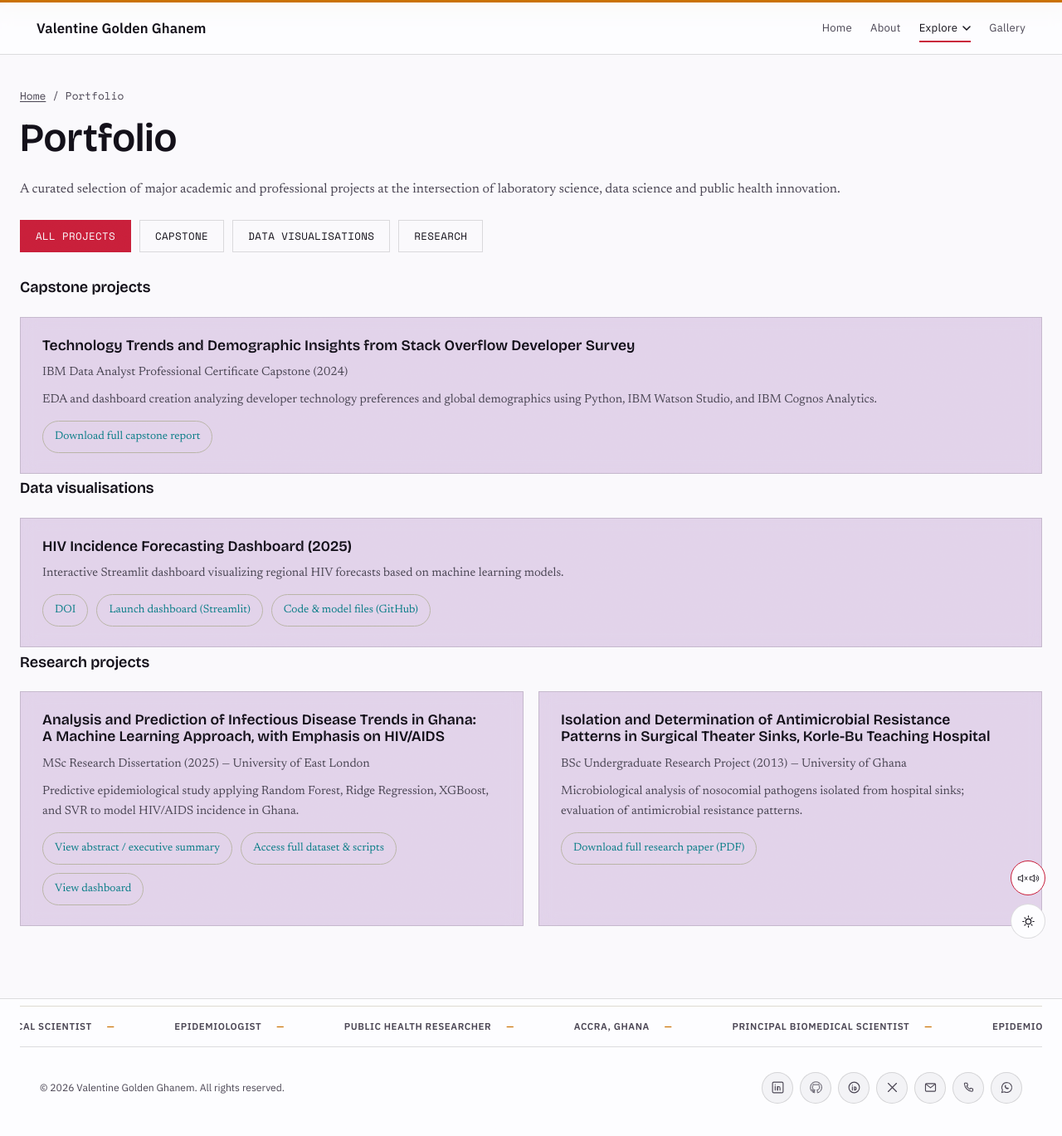
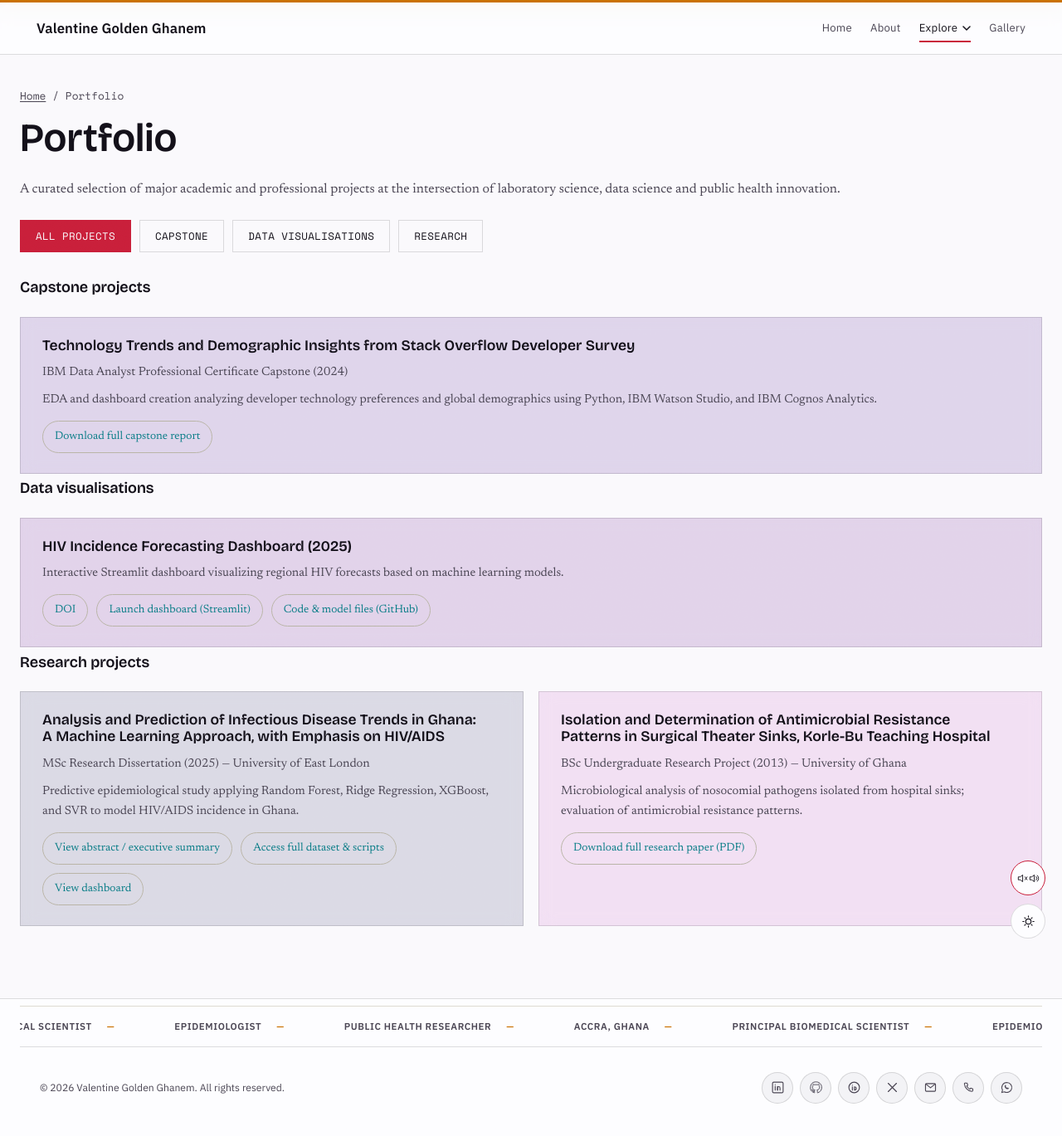
Before and after one commit to valentineghanem-bit/valentineghanem-bit.github.io, a Jekyll site: the page built from portfolio/index.md, in a window 1280 px wide and 1400 px high, scrolled down 38 px. Shown: the top 1369 px of the window at 83% size. Built offline with Jekyll 4.4.1, drawn with Linux system fonts in a browser that asks for light colours; nearby versions of some CDN libraries; library files that are not in the unit come from our copies.

Commit message:
Hero layout/background fixes, and reverse the single-accent colour rule per direct feedback
Hero: anchors the text column to the row's bottom edge (align-self:
flex-end, was center) instead of centering it in a row whose height is set
by the portrait -- any slack now collects above the eyebrow line as
breathing room, not below the CTAs as dead space. Removes round 21's dot-
grid + radial-glow background layers entirely, per direct feedback calling
the result an ugly "burnout"/glazed-screen look -- back to the plain
two-stop violet-to-white wash. Colours the typed job-title text with the
page accent instead of muted grey so the one continuously-animating part
of the hero doesn't read as static leftover text.

Colour system: explicit, repeated direct feedback rejected round 19's
single-consistent-accent finding for repeated UI chrome -- reverted stat
suffixes, toc-cards, and bento-tint to genuine multi-colour cycling, this
time covering all 6 palette hues. Found and fixed a real bug while doing
this: CSS :nth-child counts a child's position among same-parent siblings
only, and several pages split their bento-tint cards across multiple
separate section containers, so the color cycle was silently restarting
at 1 in every group and never reaching hues 4-6. Added a small site.js
pass that tags each card with its true page-wide position instead.

```diff
--- a/assets/css/hero-v2.css
+++ b/assets/css/hero-v2.css
@@ -21,23 +21,15 @@
      out of the base page canvas everywhere else). Same wash the isolated
      portrait sits against -- no separate photo background to reconcile
      with it, since the portrait PNG has none.
-     Round 20: the flat two-stop gradient alone read as plain white --
-     layered in a fine ambient dot-field (echoes the site's own "kinetic
-     data-node" motif as a base texture, not just the literal helix
-     sprites) plus two soft off-centre colour glows, borrowed from a
-     mood-board reference's ambient-light technique but tuned down hard
-     for a light base (that reference runs the same idea on a near-black
-     canvas at far higher opacity -- copied directly here it would look
-     like dirt, not atmosphere). Layer order below is paint order,
-     frontmost first. */
+     Round 20 layered a fine dot-grid + two off-centre colour glows on top
+     of this, borrowed from a mood-board reference's ambient-light
+     technique. Round 22 direct feedback called the result an ugly
+     "burnout"/glazed-screen look and asked for it removed -- reverted to
+     the plain two-stop wash; the floating accent sparks (below) carry the
+     extra visual interest instead, without a texture layer sitting over
+     everything. */
   background-color: var(--v2-void);
-  background-image:
-    radial-gradient(circle, color-mix(in oklch, var(--v2-ink) 16%, transparent) 1px, transparent 1.5px),
-    radial-gradient(52% 60% at 90% 12%, color-mix(in oklch, var(--v2-cyan) 16%, transparent) 0%, transparent 70%),
-    radial-gradient(44% 55% at 6% 94%, color-mix(in oklch, var(--v2-crimson) 12%, transparent) 0%, transparent 68%),
-    linear-gradient(100deg, color-mix(in oklch, var(--v2-violet) 20%, var(--v2-void)) 0%, var(--v2-void) 100%);
-  background-size: 34px 34px, auto, auto, auto;
-  background-repeat: repeat, no-repeat, no-repeat, no-repeat;
+  background-image: linear-gradient(100deg, color-mix(in oklch, var(--v2-violet) 20%, var(--v2-void)) 0%, var(--v2-void) 100%);
 }
 
 /* Small floating accent sparks in the gap between text and portrait --
@@ -68,12 +60,26 @@
    every viewport >=960px without hand-verifying pixel math per breakpoint. */
 .hero-v2__row { position: relative; z-index: 2; display: flex; flex-direction: column; }
 @media (min-width: 960px) {
-  .hero-v2__row { flex-direction: row; align-items: stretch; gap: 5vw; min-height: 72vh; }
+  /* Was 72vh -- on most real viewport heights that's noticeably taller than
+     either child (text column or portrait) actually needs, leaving a dead
+     empty band at the row's bottom with nothing in it but sparse ambient
+     helix decoration. Dropped to 58vh: still gives the hero real arrival
+     presence without forcing that much excess. */
+  .hero-v2__row { flex-direction: row; align-items: stretch; gap: 5vw; min-height: 58vh; }
 }
 
 .hero-v2__content { position: relative; }
 @media (min-width: 960px) {
-  .hero-v2__content { flex: 1 1 0; min-width: 0; max-width: 640px; align-self: center; }
+  /* Was align-self:center -- on any viewport where the text column's own
+     natural height falls short of the row's (portrait-driven) height,
+     centering splits the slack into two gaps, above AND below the content,
+     with nothing in either but the ambient canvas. The portrait's own img
+     is bottom-anchored (object-position: 50% 100%), so anchoring the text
+     column to the row's bottom edge too (flex-end) means both columns'
+     bottoms line up and any slack collects as a single gap ABOVE the
+     eyebrow line instead -- still empty, but above the content where it
+     reads as breathing room before the name, not dead space after the CTAs. */
+  .hero-v2__content { flex: 1 1 0; min-width: 0; max-width: 640px; align-self: flex-end; }
 }
 
 .hero-v2__eyebrow {
@@ -111,7 +117,13 @@
    a time, with a blinking caret. Marked aria-hidden since .hero-v2__role
    right below states the same fact plainly for assistive tech. */
 .hero-v2__typed {
-  font-family: var(--v2-font-mono); font-size: clamp(0.9rem, 1.6vw, 1.05rem); color: var(--v2-ink-soft);
+  /* Coloured with the page accent (not the muted ink-soft grey the static
+     .hero-v2__role line below uses) -- verified the typing/deleting loop
+     itself was never broken (setTimeout-driven, independent of any stalled
+     render pipeline), but at small size + muted grey it read as inert
+     leftover text rather than the one part of the hero actually animating
+     continuously, not just once on load. */
+  font-family: var(--v2-font-mono); font-size: clamp(0.95rem, 1.7vw, 1.15rem); font-weight: 600; color: var(--v2-gold);
   margin: 18px 0 0; min-height: 1.4em; opacity: 0;
 }
 .hero-v2__typed-cursor {
--- a/assets/css/home-v2.css
+++ b/assets/css/home-v2.css
@@ -27,17 +27,15 @@
   font-family: var(--v2-font-display); font-size: clamp(2rem, 4.2vw, 2.9rem); font-weight: 600;
   color: var(--v2-ink); line-height: 1; letter-spacing: -0.01em;
 }
-/* Round 19 correction: this cycled a different accent per "+" (round 18)
-   until studying real reference templates page by page showed that
-   pattern was actually wrong -- every professional example checked
-   (medical + portfolio templates in the mood-board folder) keeps stat
-   figures in ONE consistent accent colour, never rainbow-cycled across
-   otherwise-identical repeated numbers; colour variety in those
-   references only ever appears for a genuine reason (different data
-   series, a single featured/highlighted item), not as decoration on a
-   repeated list. One consistent accent here reads as "this is the brand
-   colour" the way the references do it; cycling read as confetti. */
-.home-v2__stat-band .stat__suffix { color: var(--v2-crimson, var(--v2-gold)); }
+/* Round 22: explicit, repeated direct instruction reversed round 19's
+   single-accent-per-list finding for this element specifically -- "the +
+   signs should have different colours... no one colour must dominate."
+   Cycles the 3 real "+"-bearing stats through 3 distinct, genuinely
+   text-safe hues (yellow/mint substitute their darker -ink variants here,
+   since this IS literal text colour, not a background wash). */
+.home-v2__stat-band .stat:nth-child(1) .stat__suffix { color: var(--v2-violet); }
+.home-v2__stat-band .stat:nth-child(2) .stat__suffix { color: var(--v2-crimson); }
+.home-v2__stat-band .stat:nth-child(3) .stat__suffix { color: var(--v2-cyan); }
 .home-v2__stat-band .stat__label { font-family: var(--v2-font-mono); font-size: 0.78rem; color: var(--v2-ink-soft); letter-spacing: 0.01em; max-width: 22ch; }
 @media (max-width: 640px) {
   .home-v2__stat-band { padding: 32px 20px 28px; }
@@ -99,10 +97,19 @@
 .home-v2 .toc-card:hover { border-left-color: var(--v2-wine-bright, var(--v2-wine)); }
 /* Bento-style tinted backgrounds -- a cycling wash of the three seasonal
    accents rather than every card sharing one flat surface colour. */
-/* Round 19: was a 3-way gold/wine/clay cycle -- see the bento-tint comment
-   in v2-tokens.css for why that pattern was wrong (reference templates
-   keep repeated card grids in one consistent accent, not a rainbow). */
-.home-v2 .toc-grid .toc-card { background: color-mix(in oklch, var(--v2-gold) 7%, transparent); }
+/* Round 22: explicit, repeated direct instruction reversed round 19's
+   single-accent finding here too -- cycles all 6 real palette colours
+   (background-only wash, so yellow/mint's full vivid pigment is fine;
+   no text-contrast concern the way the stat suffixes above have). 8 cards
+   -> colours 1-6 then repeat for cards 7-8, not a coincidence: with only
+   6 real accent hues and 8 cards some repetition is unavoidable, but
+   every hue still gets genuine, visible use. */
+.home-v2 .toc-grid .toc-card:nth-child(6n+1) { background: color-mix(in oklch, var(--v2-violet) 8%, transparent); }
+.home-v2 .toc-grid .toc-card:nth-child(6n+2) { background: color-mix(in oklch, var(--v2-crimson) 8%, transparent); }
+.home-v2 .toc-grid .toc-card:nth-child(6n+3) { background: color-mix(in oklch, var(--v2-cyan) 8%, transparent); }
+.home-v2 .toc-grid .toc-card:nth-child(6n+4) { background: color-mix(in oklch, var(--v2-yellow) 10%, transparent); }
+.home-v2 .toc-grid .toc-card:nth-child(6n+5) { background: color-mix(in oklch, var(--v2-mint) 10%, transparent); }
+.home-v2 .toc-grid .toc-card:nth-child(6n+6) { background: color-mix(in oklch, var(--v2-ink) 6%, transparent); }
 .home-v2 .toc-card__index { font-family: var(--v2-font-mono); font-size: 0.7rem; color: var(--v2-ink-soft); }
 .home-v2 .toc-card__title { font-family: var(--v2-font-display); font-weight: 600; font-variation-settings: "opsz" 24; font-size: 1.05rem; }
 .home-v2 .toc-card__desc { font-size: 0.86rem; color: var(--v2-ink-soft); }
--- a/assets/css/v2-tokens.css
+++ b/assets/css/v2-tokens.css
@@ -194,30 +194,37 @@
 .v2-corner-frame::before { top: -6px; left: 0; border-right: none; border-bottom: none; }
 .v2-corner-frame::after { bottom: -6px; left: 0; border-right: none; border-top: none; }
 
-/* Bento-tint -- ONE consistent accent wash across siblings (card grids,
-   tag lists) instead of one flat UNTINTED repeated surface colour.
-   Round 19 correction: this cycled 5 different hues per card (round 12)
-   until a page-by-page study of real reference templates (the mood-board
-   folder) showed that was the actual mistake -- every professional
-   example checked keeps repeated UI chrome (card grids, stat figures) in
-   ONE consistent brand accent; the only colour variety that ever shows up
-   in those references is for a genuine reason (distinct data series, one
-   deliberately-featured item against otherwise-neutral siblings), never
-   as decoration cycled across an otherwise-identical list. Also silently
-   fixed a real latent bug while removing this: the old 5th slot
-   referenced `--v2-blue`, a token retired in round 15 (renamed to
-   --v2-cyan) but never updated here, so that slot was already resolving
-   to nothing. */
-/* .v2-scope prefix + :nth-child(n) (matches every child, same as a plain
-   class selector would, but still counts as a pseudo-class) is deliberate,
-   not decorative -- raises specificity to (0,3,0) so this beats the
-   later, equal-specificity `.v2-scope .card` background rule below
-   without relying on source order. Dropping the pseudo-class entirely
-   when this stopped needing per-child cycling (round 19) silently
-   re-introduced the exact specificity trap round 7 already fixed once --
-   caught by checking the actual computed background colour live instead
-   of assuming the rule text alone was enough. */
-.v2-scope .v2-bento-tint:nth-child(n) { background: color-mix(in oklch, var(--v2-gold) 16%, var(--v2-glass)); }
+/* Bento-tint -- a genuine 6-way wash across siblings (card grids, tag
+   lists), one full palette hue per card in rotation.
+   Round 19 had reverted this to one flat consistent accent, reasoning from
+   the mood-board reference templates that repeated UI chrome stays in one
+   brand colour there. Round 22 explicit, repeated direct instruction
+   overrode that finding for this site specifically: "drop bento[-tint's
+   single-accent rule] and use all given colours in equal proportions...
+   no one colour must dominate." A direct, repeated instruction about the
+   user's own site beats a general pattern inferred from OTHER people's
+   templates -- reverted to real per-card colour variety, this time
+   covering all 6 hues (round 12's version only had 5 and one of those
+   referenced a token retired since). */
+/* [data-tint-cycle] (assets/js/site.js assigns this by true page-wide
+   position, see its own comment) rather than :nth-child -- several pages
+   split their bento-tint cards across multiple separate .card-grid
+   containers, and :nth-child only counts among same-parent siblings, so
+   it silently restarted at 1 in every group and never reached colours
+   4-6. Falls back to the :nth-child version for the rare no-JS case
+   (same 3-colour limitation then, but still tinted rather than flat). */
+.v2-scope .v2-bento-tint:nth-child(6n+1) { background: color-mix(in oklch, var(--v2-violet) 16%, var(--v2-glass)); }
+.v2-scope .v2-bento-tint:nth-child(6n+2) { background: color-mix(in oklch, var(--v2-crimson) 16%, var(--v2-glass)); }
+.v2-scope .v2-bento-tint:nth-child(6n+3) { background: color-mix(in oklch, var(--v2-cyan) 16%, var(--v2-glass)); }
+.v2-scope .v2-bento-tint:nth-child(6n+4) { background: color-mix(in oklch, var(--v2-yellow) 18%, var(--v2-glass)); }
+.v2-scope .v2-bento-tint:nth-child(6n+5) { background: color-mix(in oklch, var(--v2-mint) 18%, var(--v2-glass)); }
+.v2-scope .v2-bento-tint:nth-child(6n+6) { background: color-mix(in oklch, var(--v2-ink) 10%, var(--v2-glass)); }
+.v2-scope .v2-bento-tint[data-tint-cycle="0"] { background: color-mix(in oklch, var(--v2-violet) 16%, var(--v2-glass)); }
+.v2-scope .v2-bento-tint[data-tint-cycle="1"] { background: color-mix(in oklch, var(--v2-crimson) 16%, var(--v2-glass)); }
+.v2-scope .v2-bento-tint[data-tint-cycle="2"] { background: color-mix(in oklch, var(--v2-cyan) 16%, var(--v2-glass)); }
+.v2-scope .v2-bento-tint[data-tint-cycle="3"] { background: color-mix(in oklch, var(--v2-yellow) 18%, var(--v2-glass)); }
+.v2-scope .v2-bento-tint[data-tint-cycle="4"] { background: color-mix(in oklch, var(--v2-mint) 18%, var(--v2-glass)); }
+.v2-scope .v2-bento-tint[data-tint-cycle="5"] { background: color-mix(in oklch, var(--v2-ink) 10%, var(--v2-glass)); }
 .v2-scope a { color: var(--v2-wine-bright, var(--v2-wine)); text-decoration-thickness: 1px; text-underline-offset: 2px; }
 .v2-scope a:hover { color: var(--v2-gold); }
 
--- a/assets/js/site.js
+++ b/assets/js/site.js
@@ -4,6 +4,20 @@
 // the click-tick/hover-blip call sites further down in this file are
 // harmless no-ops without it; v2-toolbar.js owns real audio now.
 var vgAudio = { toggle: function () {}, blip: function () {}, tick: function () {}, setButton: function () {} };
+
+// Bento-tint 6-colour cycle, assigned by GLOBAL page position rather than
+// left to CSS :nth-child -- several pages (Skills, Portfolio) render their
+// bento-tint cards inside several separate .card-grid containers (one per
+// section), and :nth-child counts a child's position among ITS OWN
+// siblings only, so the CSS-only cycle silently restarted at 1 in every
+// group and only ever showed the first 3 of the 6 colours. Tagging each
+// card with its true page-wide index (data-tint-cycle) and switching the
+// CSS to attribute selectors fixes that without needing every page's
+// markup restructured into one flat list.
+(function () {
+  var tints = document.querySelectorAll('.v2-bento-tint');
+  tints.forEach(function (el, i) { el.setAttribute('data-tint-cycle', i % 6); });
+})();
 
 function vgShowToast(msg) {
   var toast = document.querySelector('.toast');
```
